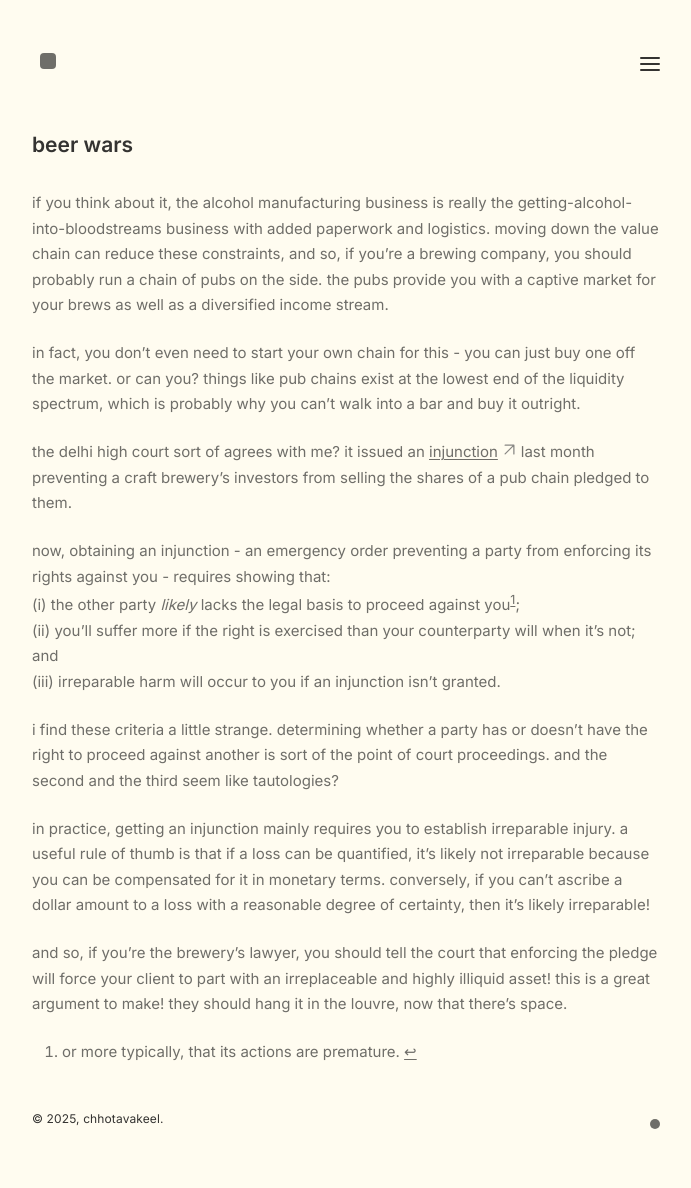
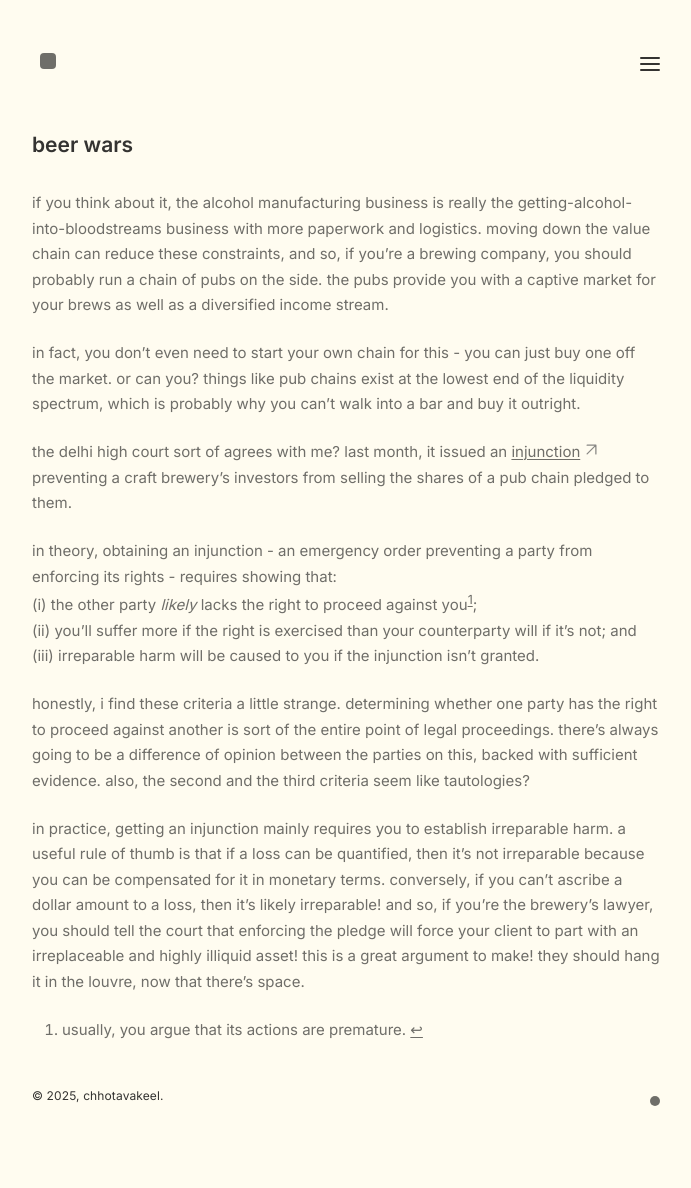
Before and after one commit to chhotavakeel/updatedsite, a Jekyll site: the page built from _notes/Public/beer-wars.md, in a window 1280 px wide. Shown: the whole page, without its empty margins (293-984 px from the left). Built offline with Jekyll 4.4.1, drawn with Linux system fonts in a browser that asks for light colours; after the commit the page ends 1165 px from its top, so only the background shows below that.

Commit message:
Update beer-wars.md

```diff
--- a/_notes/Public/beer-wars.md
+++ b/_notes/Public/beer-wars.md
@@ -8,21 +8,19 @@ tags:
   - injunctions
 ---
 
-if you think about it, the alcohol manufacturing business is really the getting-alcohol-into-bloodstreams business with added paperwork and logistics. moving down the value chain can reduce these constraints, and so, if you're a brewing company, you should probably run a chain of pubs on the side. the pubs provide you with a captive market for your brews as well as a diversified income stream.
+if you think about it, the alcohol manufacturing business is really the getting-alcohol-into-bloodstreams business with more paperwork and logistics. moving down the value chain can reduce these constraints, and so, if you're a brewing company, you should probably run a chain of pubs on the side. the pubs provide you with a captive market for your brews as well as a diversified income stream.
 
 in fact, you don't even need to start your own chain for this - you can just buy one off the market. or can you? things like pub chains exist at the lowest end of the liquidity spectrum, which is probably why you can't walk into a bar and buy it outright.
 
-the delhi high court sort of agrees with me? it issued an [injunction](https://delhihighcourt.nic.in/app/showlogo/1761044929_ca132dea8300eafe_jis_4432025.pdf/2025) last month preventing a craft brewery's investors from selling the shares of a pub chain pledged to them.
+the delhi high court sort of agrees with me? last month, it issued an [injunction](https://delhihighcourt.nic.in/app/showlogo/1761044929_ca132dea8300eafe_jis_4432025.pdf/2025) preventing a craft brewery's investors from selling the shares of a pub chain pledged to them.
 
-now, obtaining an injunction - an emergency order preventing a party from enforcing its rights against you - requires showing that: <br>
-(i) the other party _likely_ lacks the legal basis to proceed against you[^1]; <br>
-(ii) you'll suffer more if the right is exercised than your counterparty will when it's not; and <br>
-(iii) irreparable harm will occur to you if an injunction isn't granted.
+in theory, obtaining an injunction - an emergency order preventing a party from enforcing its rights - requires showing that:<br>
+(i) the other party _likely_ lacks the right to proceed against you[^1]; <br>
+(ii) you'll suffer more if the right is exercised than your counterparty will if it's not; and<br>
+(iii) irreparable harm will be caused to you if the injunction isn't granted.
 
-i find these criteria a little strange. determining whether a party has or doesn't have the right to proceed against another is sort of the point of court proceedings. and the second and the third seem like tautologies?
+honestly, i find these criteria a little strange. determining whether one party has the right to proceed against another is sort of the entire point of legal proceedings. there's always going to be a difference of opinion between the parties on this, backed with sufficient evidence. also, the second and the third criteria seem like tautologies?
 
-in practice, getting an injunction mainly requires you to establish irreparable injury. a useful rule of thumb is that if a loss can be quantified, it's likely not irreparable because you can be compensated for it in monetary terms. conversely, if you can't ascribe a dollar amount to a loss with a reasonable degree of certainty, then it's likely irreparable!
+in practice, getting an injunction mainly requires you to establish irreparable harm. a useful rule of thumb is that if a loss can be quantified, then it's not irreparable because you can be compensated for it in monetary terms. conversely, if you can't ascribe a dollar amount to a loss, then it's likely irreparable! and so, if you're the brewery's lawyer, you should tell the court that enforcing the pledge will force your client to part with an irreplaceable and highly illiquid asset! this is a great argument to make! they should hang it in the louvre, now that there's space.
 
-and so, if you're the brewery's lawyer, you should tell the court that enforcing the pledge will force your client to part with an irreplaceable and highly illiquid asset! this is a great argument to make! they should hang it in the louvre, now that there's space.
-
-[^1]: or more typically, that its actions are premature.
+[^1]: usually, you argue that its actions are premature.
```
Also changed, not shown: other parts of _notes/Public/beer-wars.md (+1 -1 lines).
